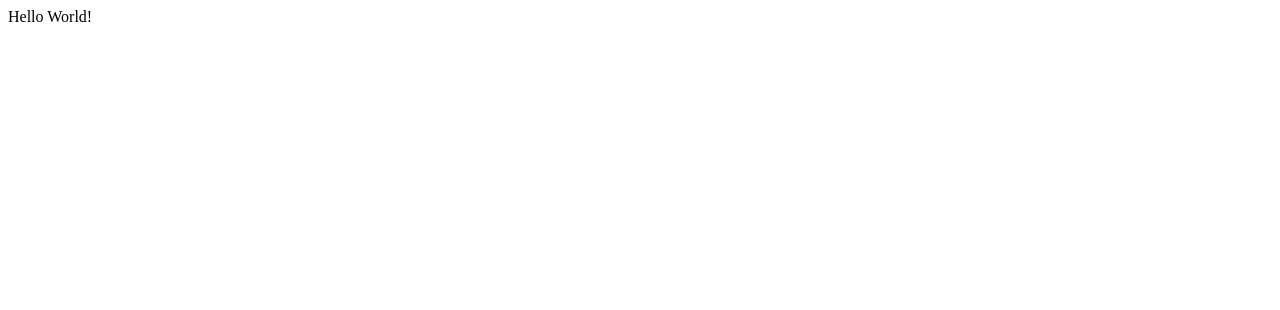
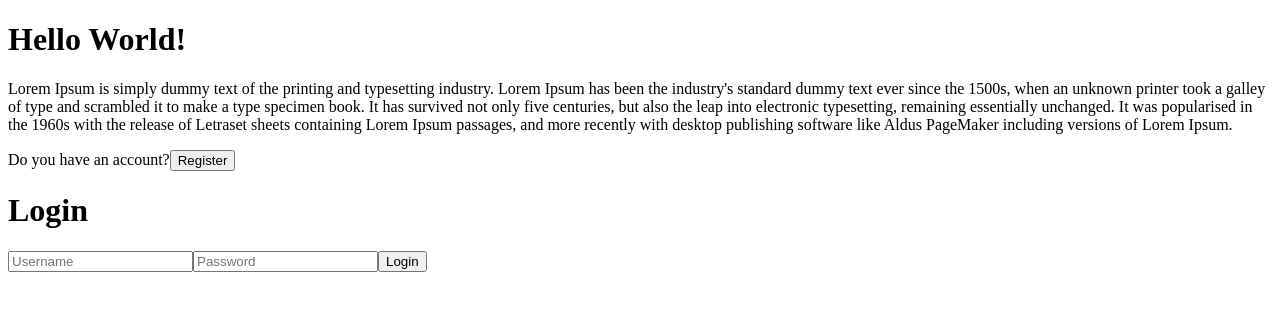
Before and after one commit to julimer228/CRC-modern-app-development, a React (Vite) app: page / in a window 1280 px wide. Shown: the top 310 px of the page. Built offline with nearby package versions, Linux system fonts and the light colour scheme.

Commit message:
login page styling wip

```diff
--- a/src/App.jsx
+++ b/src/App.jsx
@@ -1,5 +1,8 @@
+import Login from "./pages/login/Login";
 function App() {
-  return <div>Hello World!</div>;
+  return (<div>
+    <Login/>
+  </div>);
 }
 
 export default App;
--- a/src/pages/login/Login.jsx
+++ b/src/pages/login/Login.jsx
@@ -2,8 +2,36 @@ import "./login.scss"
 
 const Login = () =>{
     return(
-        <div className="login">Login</div>
-    )
-}
+        <div className="login">
+            <div className="card">
+                <div className="left">
+                    <h1>Hello World!</h1>
+                    <p>
+                    Lorem Ipsum is simply dummy text of the printing and typesetting industry.
+                     Lorem Ipsum has been the industry's standard dummy text ever since the 1500s,
+                     when an unknown printer took a galley of type and scrambled it to make a type specimen book.
+                     It has survived not only five centuries, but also the leap into electronic typesetting,
+                     remaining essentially unchanged. It was popularised in the 1960s with the release of Letraset
+                     sheets containing Lorem Ipsum passages, and more recently with desktop publishing software like
+                     Aldus PageMaker including versions of Lorem Ipsum.
+                    </p>
+                    <span>Do you have an account?</span>
+                     <button>Register</button>
+                </div>
+
+                <div className="right">
+                    <h1>
+                        Login
+                    </h1>
+                    <form>
+                        <input type ="text" placeholder="Username"/>
+                        <input type ="password" placeholder="Password"/>
+                        <button>Login</button>
+                    </form>
+                </div>
+            </div>
+        </div>
+    );
+};
 
 export default Login
```
Also changed, not shown: package.json (+4 -3 lines), src/pages/home/Home.jsx (+9 -0 lines), 2 other files (tests, documents, lock files or other folders).
